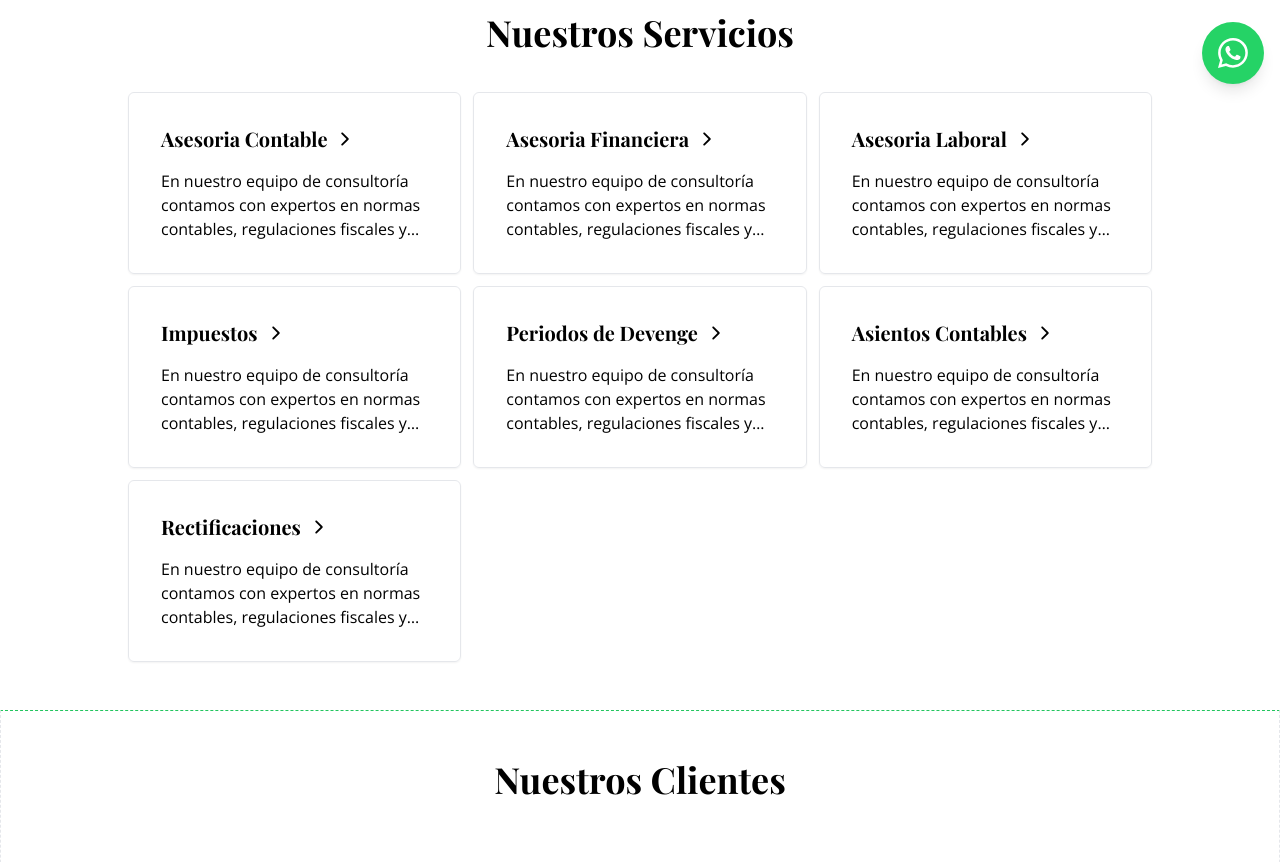
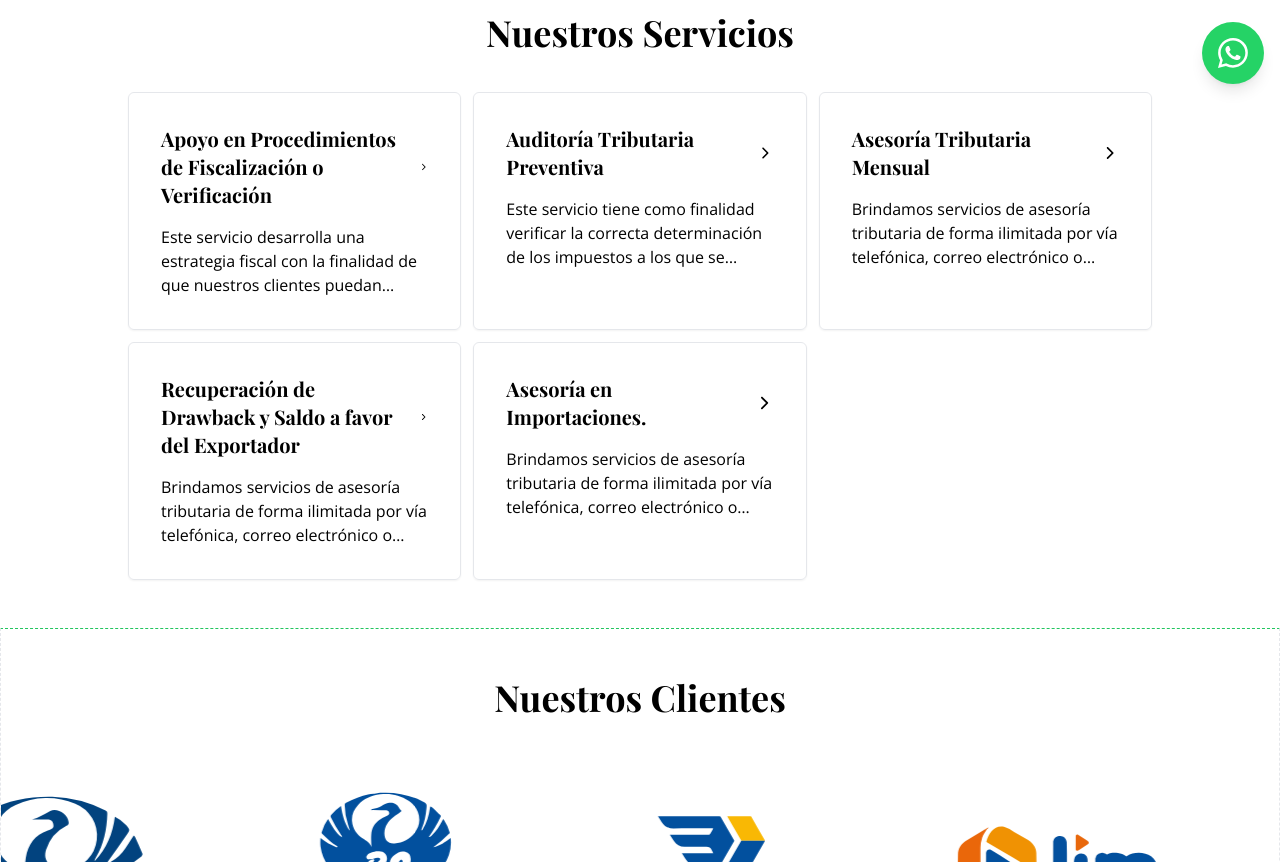
Before and after one commit to yohrdy243/ar-consultancy, a Next.js app: page / in a window 1280 px wide. Shown: the part 700-1562 px from the top of the page. Built offline with nearby package versions, Linux system fonts and the light colour scheme; a web font is replaced by a local one.

Commit message:
Servicios Reales añadido

```diff
--- a/app/components/Navbar.tsx
+++ b/app/components/Navbar.tsx
@@ -9,6 +9,7 @@ const items = ["inicio", "nuestro equipo", "quienes somos", "contacto"];
 function NavItems({ handleClose }: { handleClose?: () => void }) {
     return items.map((name) => (
         <li
+            key={`NAV_ITEM_${name}`}
             className="hover:scale-110 transition ease-in-out duration-100"
             onClick={handleClose}
         >
--- a/app/components/Services.tsx
+++ b/app/components/Services.tsx
@@ -3,6 +3,7 @@ import { IoIosArrowForward } from "react-icons/io";
 
 export function Card({ children }: { children: ReactNode }) {
     return (
+
         <div className="hover:text-green-700 transition-colors duration-100 ease-in-out border rounded-md p-8 flex flex-col gap-4 shadow-sm hover:shadow-md cursor-pointer">
             {children}
         </div>
@@ -31,45 +32,33 @@ function ServiceCard({
 
 const servicesData = [
     {
-        title: "Asesoria Contable",
+        title: "Apoyo en Procedimientos de Fiscalización o Verificación",
         subtitle:
-            "En nuestro equipo de consultoría contamos con expertos en normas contables, regulaciones fiscales y prácticas financieras. Trabajamos de cerca con nuestros clientes para comprender sus necesidades y metas específicas, y así poder ofrecer soluciones personalizadas y estratégicas.",
+            "Este servicio desarrolla una estrategia fiscal con la finalidad de que nuestros clientes puedan afrontar un proceso de verificación o auditoría de la SUNAT con los mayores beneficios, salvaguardando sus derechos establecidos en las normas legales. Incluye el análisis y evaluación previa de la documentación contable y tributaria de nuestros clientes. Asimismo, nuestro equipo de profesionales acompaña permanentemente todo el proceso de fiscalización, evaluación y dando respuesta a los requerimientos del auditor fiscal",
         link: "",
     },
     {
-        title: "Asesoria Financiera",
+        title: "Auditoría Tributaria Preventiva",
         subtitle:
-            "En nuestro equipo de consultoría contamos con expertos en normas contables, regulaciones fiscales y prácticas financieras. Trabajamos de cerca con nuestros clientes para comprender sus necesidades y metas específicas, y así poder ofrecer soluciones personalizadas y estratégicas.",
+            "Este servicio tiene como finalidad verificar la correcta determinación de los impuestos a los que se encuentran afectas las empresas de forma preventiva partiendo del análisis de las operaciones económicas registradas en la contabilidad, aplicando lo establecido en las normas tributarias vigentes en cada período tributario, de manera que no existan contingencias o reparos frente a un posible proceso de fiscalización de la SUNAT.",
         link: "",
     },
     {
-        title: "Asesoria Laboral",
+        title: "Asesoría Tributaria Mensual",
         subtitle:
-            "En nuestro equipo de consultoría contamos con expertos en normas contables, regulaciones fiscales y prácticas financieras. Trabajamos de cerca con nuestros clientes para comprender sus necesidades y metas específicas, y así poder ofrecer soluciones personalizadas y estratégicas.",
+            "Brindamos servicios de asesoría tributaria de forma ilimitada por vía telefónica, correo electrónico o reuniones presenciales para poder resolver cualquier duda que puedan tener las empresas sobre las operaciones que se llevan a cabo.",
         link: "",
     },
     {
-        title: "Impuestos",
+        title: "Recuperación de Drawback y Saldo a favor del Exportador",
         subtitle:
-            "En nuestro equipo de consultoría contamos con expertos en normas contables, regulaciones fiscales y prácticas financieras. Trabajamos de cerca con nuestros clientes para comprender sus necesidades y metas específicas, y así poder ofrecer soluciones personalizadas y estratégicas.",
+            "Brindamos servicios de asesoría tributaria de forma ilimitada por vía telefónica, correo electrónico o reuniones presenciales para poder resolver cualquier duda que puedan tener las empresas sobre las operaciones que se llevan a cabo.",
         link: "",
     },
     {
-        title: "Periodos de Devenge",
+        title: "Asesoría en Importaciones.",
         subtitle:
-            "En nuestro equipo de consultoría contamos con expertos en normas contables, regulaciones fiscales y prácticas financieras. Trabajamos de cerca con nuestros clientes para comprender sus necesidades y metas específicas, y así poder ofrecer soluciones personalizadas y estratégicas.",
-        link: "",
-    },
-    {
-        title: "Asientos Contables",
-        subtitle:
-            "En nuestro equipo de consultoría contamos con expertos en normas contables, regulaciones fiscales y prácticas financieras. Trabajamos de cerca con nuestros clientes para comprender sus necesidades y metas específicas, y así poder ofrecer soluciones personalizadas y estratégicas.",
-        link: "",
-    },
-    {
-        title: "Rectificaciones",
-        subtitle:
-            "En nuestro equipo de consultoría contamos con expertos en normas contables, regulaciones fiscales y prácticas financieras. Trabajamos de cerca con nuestros clientes para comprender sus necesidades y metas específicas, y así poder ofrecer soluciones personalizadas y estratégicas.",
+            "Brindamos servicios de asesoría tributaria de forma ilimitada por vía telefónica, correo electrónico o reuniones presenciales para poder resolver cualquier duda que puedan tener las empresas sobre las operaciones que se llevan a cabo.",
         link: "",
     },
 ];
```
